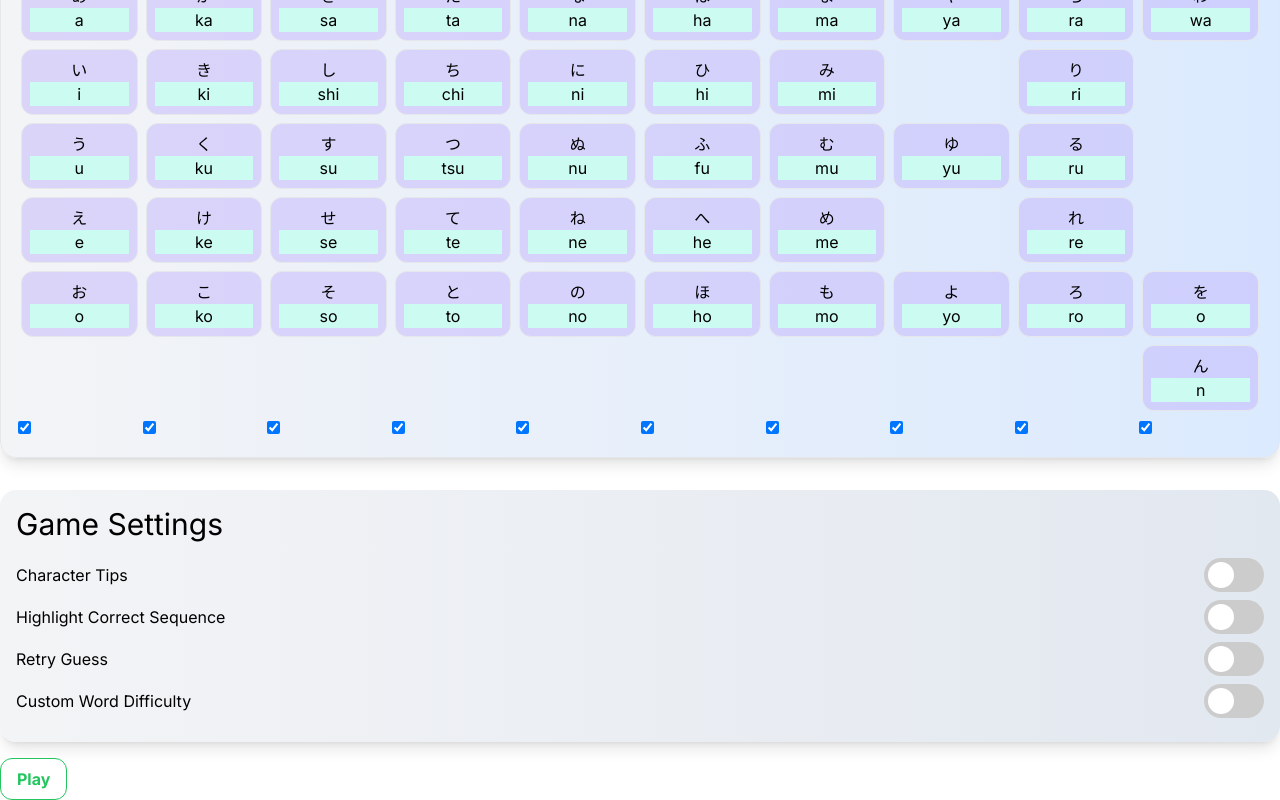
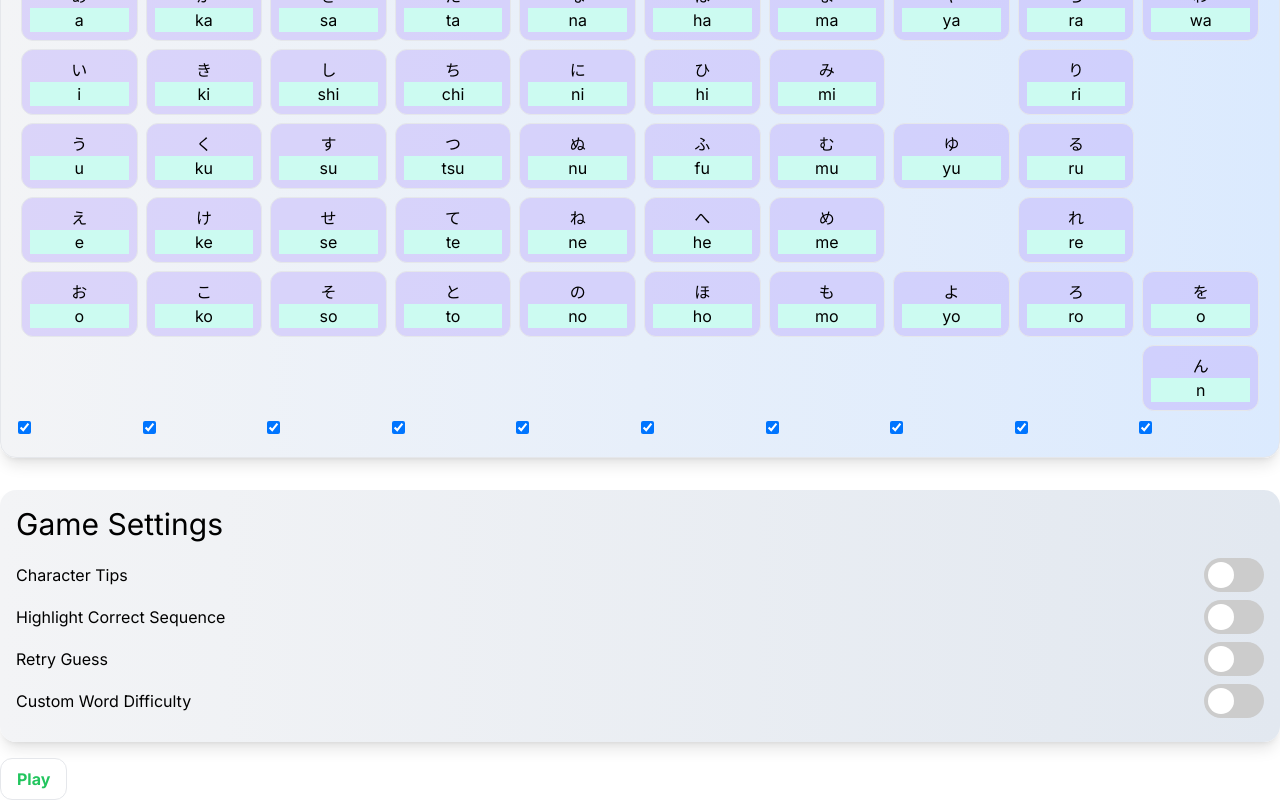
Before and after one commit to knoexus/hikana-frontend, a Next.js app: page /hiragana in a window 1280 px wide. Shown: the part 216-1016 px from the top of the page. Built offline with nearby package versions, Linux system fonts and the light colour scheme.

Commit message:
add a separate outline button component

```diff
--- /dev/null
+++ b/src/components/common/OutlineButton.tsx
@@ -0,0 +1,30 @@
+import { MouseEvent } from 'react';
+
+interface OutlineButtonProps {
+  text: string;
+  bgColor: string;
+  outlineColor: string;
+  extraClasses?: string;
+  onClick?: (e: MouseEvent<HTMLButtonElement, globalThis.MouseEvent>) => void;
+}
+
+const OutlineButton = ({
+  text,
+  bgColor,
+  outlineColor,
+  extraClasses,
+  onClick,
+}: OutlineButtonProps) => {
+  return (
+    <button
+      className={`bg-${bgColor} text-${outlineColor} border-${outlineColor} hover:bg-${outlineColor} hover:text-${bgColor} hover: hover:border-${bgColor} border font-bold py-2 px-4 rounded-xl ${
+        extraClasses || ''
+      }`}
+      onClick={onClick || (() => {})}
+    >
+      {text}
+    </button>
+  );
+};
+
+export default OutlineButton;
--- a/src/components/game-play-button/GamePlayButton.tsx
+++ b/src/components/game-play-button/GamePlayButton.tsx
@@ -2,19 +2,24 @@
 
 import useAppDispatch from '@/state/redux/hooks/useAppDispatch';
 import { setGameIsOn } from '@/state/redux/features/gameSlice';
+import { MouseEvent } from 'react';
+import OutlineButton from '../common/OutlineButton';
 
 const GamePlayButton = () => {
   const dispatch = useAppDispatch();
-  const handleOnClick = () => {
+  const handleOnClick = (
+    e: MouseEvent<HTMLButtonElement, globalThis.MouseEvent>,
+  ) => {
+    e.preventDefault();
     dispatch(setGameIsOn(true));
   };
   return (
-    <button
-      className="bg-white text-green-500 border-green-500 hover:bg-green-500 hover:text-white hover: hover:border-white border font-bold py-2 px-4 rounded-xl"
-      onClick={handleOnClick}
-    >
-      Play
-    </button>
+    <OutlineButton
+      text="Play"
+      bgColor="white"
+      outlineColor="green-500"
+      onClick={(e) => handleOnClick(e)}
+    />
   );
 };
 
--- a/src/components/game/partials/loaded-game/next-word-button/NextWordButton.tsx
+++ b/src/components/game/partials/loaded-game/next-word-button/NextWordButton.tsx
@@ -1,6 +1,7 @@
 import useAppDispatch from '@/state/redux/hooks/useAppDispatch';
 import { proceedToNextWord } from '@/state/redux/features/gameSlice';
 import { MouseEvent } from 'react';
+import OutlineButton from '@/components/common/OutlineButton';
 
 const NextWordButton = () => {
   const dispatch = useAppDispatch();
@@ -12,12 +13,13 @@ const NextWordButton = () => {
   };
 
   return (
-    <button
-      className="bg-white text-gray-500 border-gray-500 hover:bg-gray-500 hover:text-white hover: hover:border-white border font-bold py-2 px-4 rounded-xl mt-9"
+    <OutlineButton
+      text="Next Word ->"
+      bgColor="white"
+      outlineColor="gray-500"
       onClick={(e) => handleOnClick(e)}
-    >
-      Next Word {`${'->'}`}
-    </button>
+      extraClasses="mt-9"
+    />
   );
 };
 
```
